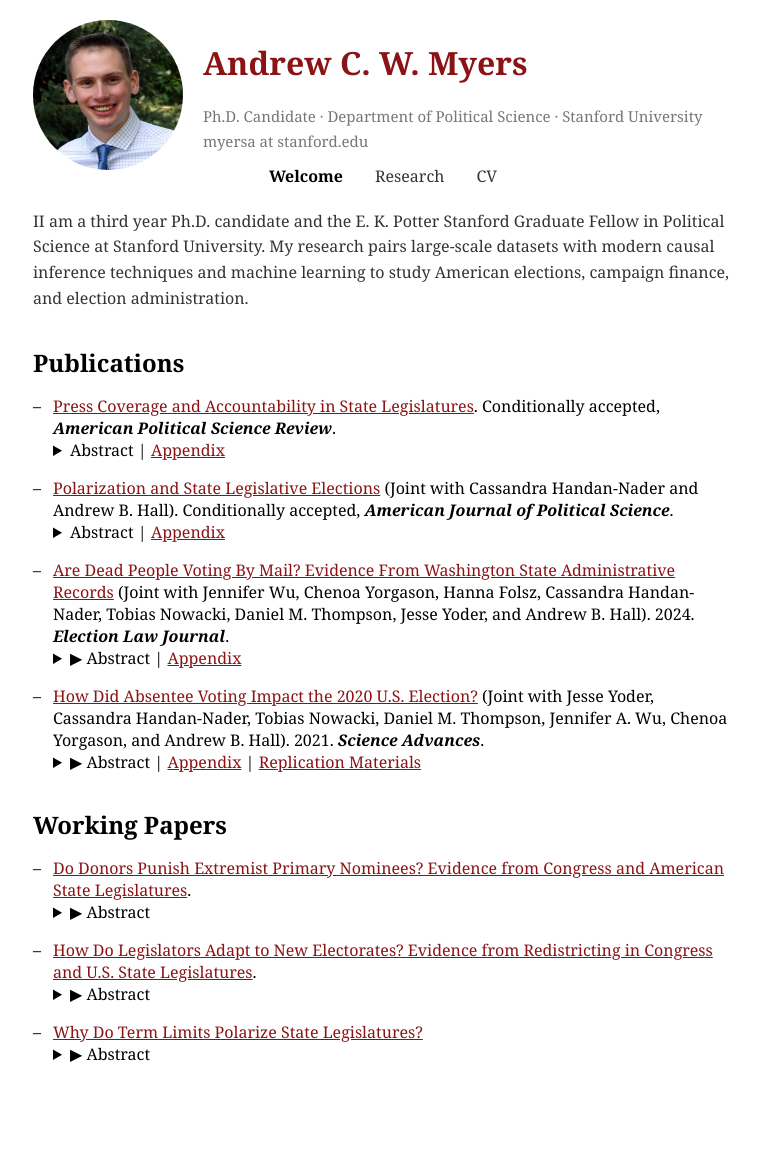
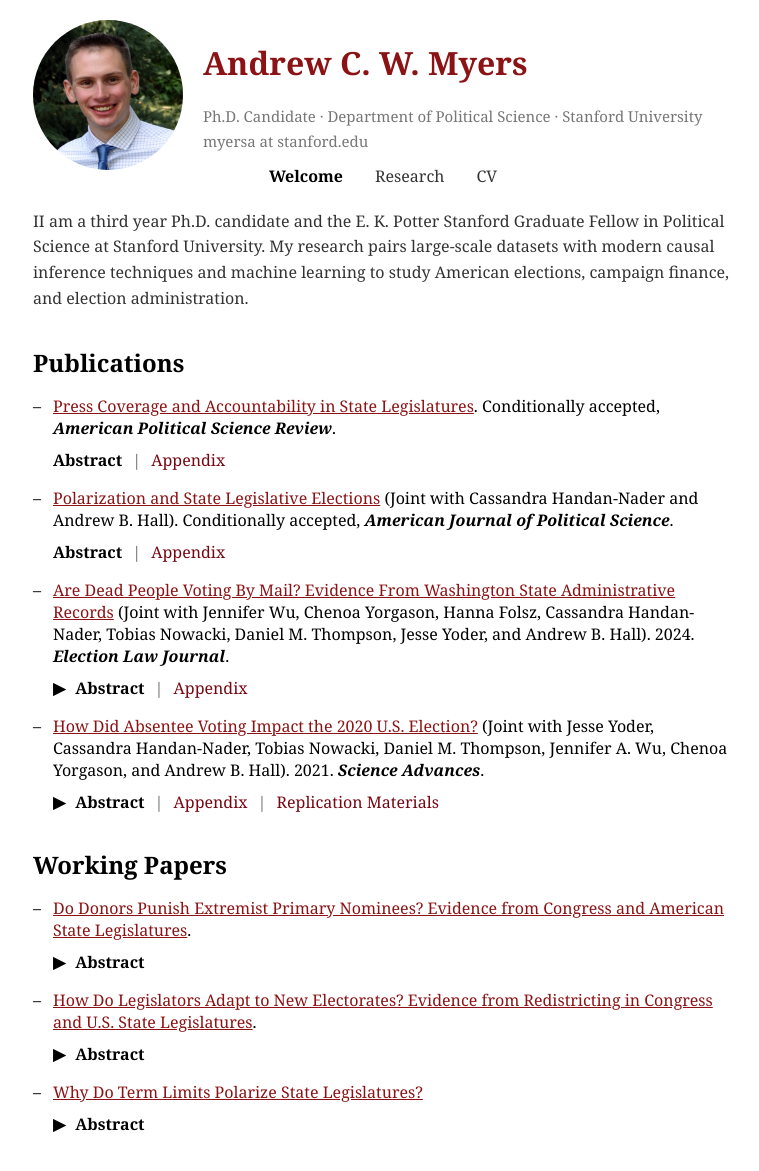
Before and after one commit to AndyMyersSkol/AndyMyersSkol.github.io, a Jekyll site: the page index.html, which Jekyll copies as it is, in a window 1280 px wide. Shown: the whole page, without its empty margins (257-1016 px from the left). Built offline with Jekyll 4.4.1, drawn with Linux system fonts in a browser that asks for light colours; before the commit the page ends 1101 px from its top, so only the background shows below that.

Commit message:
Update index.html

```diff
--- a/index.html
+++ b/index.html
@@ -192,7 +192,42 @@
     left: 0;
 }
 
+/* Style for the replication link */
+.replication-link {
+    font-size: 1em;
+    color: #770712;
+    text-decoration: none;
+    font-weight: normal;
+}
+.replication-link:hover {
+    text-decoration: underline;
+}
+/* Style for the vertical separator "|" */
+.separator {
+    color: #666;
+    font-weight: normal;
+}
 
+/* Ensure the Abstract button and Replication Archive remain aligned */
+summary {
+    display: flex;
+    align-items: center;
+    gap: 10px; /* Space between Abstract and Replication Archive */
+    font-weight: bold;
+    font-size: 1em;
+    cursor: pointer;
+    margin-top: 10px; /* Adds space between the title and the Abstract button */
+}
+/* Style the abstract content with justified text and a light grey background */
+.abstract-text {
+    margin-top: 8px;
+    padding: 10px;
+    background-color: #F8F9FA; /* Light grey background */
+    text-align: justify; /* Justify text */
+    border-radius: 0px; /* No rounded corners */
+    width: 92%; /* Makes the dropdown slightly smaller than full width */
+    margin: 0 auto; /* Centers the dropdown */
+}
 </style>
 <script src="script.js"></script>
 </body>
```
